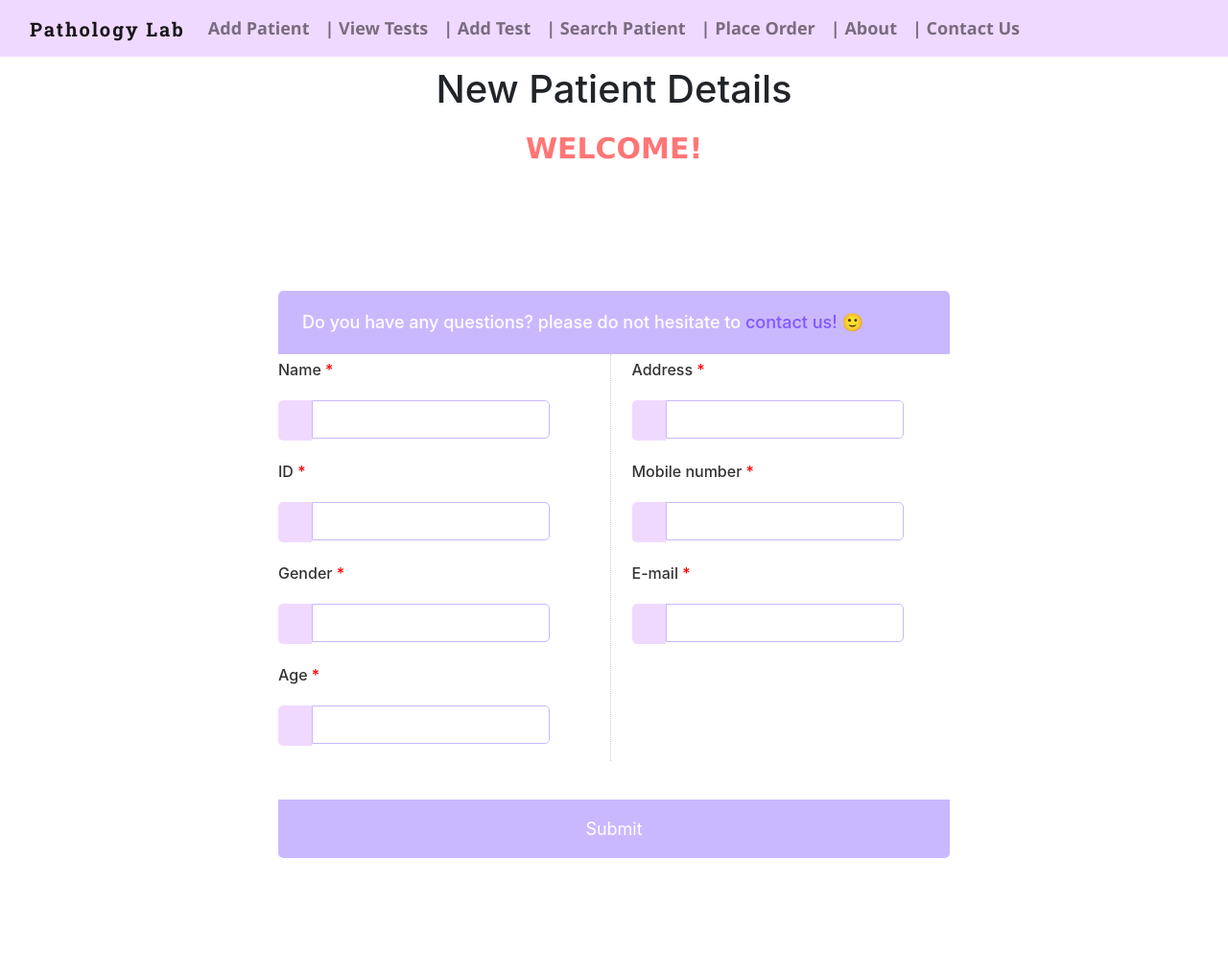
After one commit to InquisitiveMe15/Pathology-Lab-Management-System, a Flask app: page /AddPatient in a window 1280 px wide. The commit adds this page. Shown: the whole page at 96% size. Run offline with Flask 2, Linux system fonts and the light colour scheme; some libraries are stand-ins or nearby versions.

Commit message:
add patient and search completed

```diff
--- a/app.py
+++ b/app.py
@@ -1,55 +1,70 @@
-# import the flask class
-# from flask import Flask, session, render_template, request,make_response,redirect,jsonify
-# # from flask_mysql import MySQL
-# from flaskext.mysql import MySQL
+from flask import Flask, session, render_template, request,make_response,redirect,flash,jsonify
+# from flask_mysql import MySQL
+from flaskext.mysql import MySQL
 
-# # instatiating flask class
-# app=Flask(__name__)
-# mysql = MySQL()
 
-# # configuring MySQL for the web application
-# app.config['MYSQL_DATABASE_USER'] = 'root'    # default user of MySQL to be replaced with appropriate username
-# app.config['MYSQL_DATABASE_PASSWORD'] = 'kanchi123456@' # default passwrod of MySQL to be replaced with appropriate password
-# app.config['MYSQL_DATABASE_DB'] = 'pathology'  # Database name to be replaced with appropriate database name
-# app.config['MYSQL_DATABASE_HOST'] = 'localhost' # default database host of MySQL to be replaced with appropriate database host
-# #initialise mySQL
-# mysql.init_app(app)
-# #creating connection to access data
-# conn = mysql.connect()
-from flask import Flask, render_template, request, jsonify
-from flask_mysqldb import MySQL,MySQLdb
+app=Flask(__name__)
+mysql = MySQL()
 
-app = Flask(__name__)
+# configuring MySQL for the web application
+app.config['MYSQL_DATABASE_USER'] = 'root'
+app.config['MYSQL_DATABASE_PASSWORD'] = 'Thds@19xcNh#20J'
+app.config['MYSQL_DATABASE_DB'] = 'pathology'
+app.config['MYSQL_DATABASE_HOST'] = 'localhost'
+mysql.init_app(app)
+conn = mysql.connect()
+cursor = conn.cursor()
 
-app.config['MYSQL_HOST'] = 'localhost'
-app.config['MYSQL_USER'] = 'root'
-app.config['MYSQL_PASSWORD'] = 'kanchi123456@'
-app.config['MYSQL_DB'] = 'pathology'
-app.config['MYSQL_CURSORCLASS'] = 'DictCursor'
-mysql = MySQL(app)
+
 @app.route('/')
 def home():
-    # return("HELLO!!")
     return render_template("home.html")
+
+@app.route('/addPatientPage')
+def addPatientPage():
+    return render_template("addpatient.html")
+
+@app.route('/AddPatient', methods=['GET', 'POST'])
+def AddPatient():
+    warning = ''
+    if request.method == 'POST' and 'patientId' in request.form and 'name' in request.form and 'gender' in request.form and 'age' in request.form and 'address' in request.form and 'mobileNumber' in request.form and 'email' in request.form:
+        print("YES")
+        patientId = request.form['patientId']
+        name = request.form['name']
+        gender = request.form['gender']
+        age = request.form['age']
+        address = request.form['address']
+        mobileNumber = request.form['mobileNumber']
+        email = request.form['email']
+        cursor.execute(
+            'SELECT * FROM patient WHERE patientId = % s', (patientId,))
+        patient = cursor.fetchone()
+        if patient:
+            warning = "This patient patientId already exists."
+        elif not patientId or not name or not gender or not age or not address or not mobileNumber or not email:
+            warning = 'Please fill all the required details first !'
+        else:
+            cursor.execute('INSERT INTO patient VALUES (%s, % s, % s, % s, %s, %s, %s)',
+                           (patientId, name, gender, age, mobileNumber, email, address))
+            conn.commit()
+            warning = 'Patient added successfully ! '
+    return render_template('addpatient.html', warning=warning)
+
 @app.route("/ajaxlivesearch",methods=["POST","GET"])
 def ajaxlivesearch():
-    cur = mysql.connection.cursor(MySQLdb.cursors.DictCursor)
+    # cursor = conn.cursor(MySQLdb.cursors.DictCursor)
     if request.method == 'POST':
         search_word = request.form['query']
-        print(search_word)
+        # print(search_word)
         if search_word == '':
             query = "SELECT * from patient ORDER BY patientId"
-            cur.execute(query)
-            patient = cur.fetchall()
+            cursor.execute(query)
+            numrows = int(cursor.rowcount)
+            patient = cursor.fetchall()
         else:
             query = "SELECT * from patient WHERE name LIKE '%{}%'  ORDER BY patientId DESC LIMIT 20".format(search_word)
-            cur.execute(query)
-            numrows = int(cur.rowcount)
-            patient = cur.fetchall()
+            cursor.execute(query)
+            numrows = int(cursor.rowcount)
+            patient = cursor.fetchall()
 
     return jsonify({'htmlresponse': render_template('response.html', patient=patient, numrows=numrows)})
-
-
-
-if __name__ == '__main__':
-    app.run(debug=True)
--- /dev/null
+++ b/static/addpatient.css
@@ -0,0 +1,164 @@
+body {
+    margin: auto;
+    background: #f8f0fc;
+    font-family: 'Open Sans', sans-serif;
+  }
+  .navbar{
+    margin-top: 0px;
+    position: sticky;
+    top: 0;
+    z-index: 2;
+  }
+  .navbar-light .navbar-brand {
+    color: rgb(145,0,255);
+  }
+  .navbar-brand{
+    font-family: 'Roboto Slab', serif;
+    font-size:1.7rem;
+    font-weight:900;
+    letter-spacing:2px;
+  }
+  li a{
+    font-family:'Segoe UI', Tahoma, Geneva, Verdana, sans-serif;
+    font-size: large;
+    font-weight: 700;
+  }
+
+  .greet p {
+    font-size: 30px;
+    font-family:Verdana, Geneva, Tahoma, sans-serif;
+    text-align:center;
+    color:rgb(255, 118, 118);
+    text-transform:none;
+    font-weight:600;
+    margin-top:2px
+  }
+
+  form h1 {
+    font-size: 18px;
+    background: #CAB8FF none repeat scroll 0% 0%;
+    color: rgb(255, 255, 255);
+    padding: 22px 25px;
+    border-radius: 5px 5px 0px 0px;
+    margin: auto;
+    text-shadow: none;
+    text-align:left
+  }
+
+  form {
+    border-radius: 5px;
+    max-width:700px;
+    width:100%;
+    margin: 5% auto;
+    background-color: #FFFFFF;
+    overflow: hidden;
+  }
+
+  p span {
+    color: #F00;
+  }
+
+  p {
+    margin: 0px;
+    font-weight: 500;
+    line-height: 2;
+    color:#333;
+  }
+
+  h1 {
+    text-align:center;
+    text-shadow: 1px 1px 0px #FFF;
+    margin:50px 0px 0px 0px
+  }
+
+  input {
+    border-radius: 0px 5px 5px 0px;
+    border: 1px solid #CAB8FF;
+    margin-bottom: 15px;
+    width: 75%;
+    height: 40px;
+    float: left;
+    padding: 0px 15px;
+  }
+
+
+  a:link{
+    color: #8157ff;
+    text-decoration: none;
+  }
+  a:hover {
+    color: hotpink;
+    text-decoration: underline;
+  }
+  a:active {
+    color: green;
+  }
+
+
+
+  .form-group {
+    overflow: hidden;
+    clear: both;
+  }
+
+  .icon-case {
+    width: 35px;
+    float: left;
+    border-radius: 5px 0px 0px 5px;
+    background: #F0D9FF;
+    height:42px;
+    position: relative;
+    text-align: center;
+    line-height:40px;
+  }
+
+  i {
+    color:#555;
+  }
+
+  .contentform {
+    padding: 40px 20px;
+    font-family: -apple-system, BlinkMacSystemFont, 'Segoe UI', Roboto, Oxygen, Ubuntu, Cantarell, 'Open Sans', 'Helvetica Neue', sans-serif;
+  }
+
+  .button-contact{
+    background-color: #CAB8FF;
+    color: #FFF;
+    text-align: center;
+    width: 100%;
+    border:0;
+    padding: 17px 25px;
+    border-radius: 0px 0px 5px 5px;
+    cursor: pointer;
+    margin-top: 40px;
+    font-size: 18px;
+  }
+
+  .leftcontact {
+    width:49.5%;
+    float:left;
+    border-right: 1px dotted #CCC;
+    box-sizing: border-box;
+    padding: 0px 15px 0px 0px;
+  }
+
+  .rightcontact {
+    width:49.5%;
+    float:right;
+    box-sizing: border-box;
+    padding: 0px 0px 0px 15px;
+  }
+
+  #sendmessage{
+      font-size: 30px;
+      font-weight: 600;
+      font-family: 'Lucida Sans', 'Lucida Sans Regular', 'Lucida Grande', 'Lucida Sans Unicode', Geneva, Verdana, sans-serif;
+      text-align: center;
+      color: chartreuse;
+      margin-top: 5px;
+      margin-bottom: 5px;
+  }
+
+  .heading{
+    margin-top: 10px;
+  }
--- /dev/null
+++ b/templates/addpatient.html
@@ -0,0 +1,125 @@
+<!DOCTYPE html>
+<html lang="en">
+
+<head>
+    <meta charset="UTF-8">
+    <meta http-equiv="X-UA-Compatible" content="IE=edge">
+    <meta name="viewport" content="width=device-width, initial-scale=1.0">
+    <title>Add Patient</title>
+    <link rel="stylesheet" href="{{url_for('static',filename='addpatient.css')}}">
+    <link href="https://cdn.jsdelivr.net/npm/bootstrap@5.1.3/dist/css/bootstrap.min.css" rel="stylesheet"
+    integrity="sha384-1BmE4kWBq78iYhFldvKuhfTAU6auU8tT94WrHftjDbrCEXSU1oBoqyl2QvZ6jIW3" crossorigin="anonymous">
+  <link rel="preconnect" href="https://fonts.googleapis.com">
+  <link rel="preconnect" href="https://fonts.gstatic.com" crossorigin>
+  <link
+    href="https://fonts.googleapis.com/css2?family=Architects+Daughter&family=Noto+Sans+Mono:wght@300&family=Roboto+Slab:wght@700&display=swap"
+    rel="stylesheet">
+  <link href="https://maxcdn.bootstrapcdn.com/bootstrap/4.1.1/css/bootstrap.min.css" rel="stylesheet"
+    id="bootstrap-css">
+</head>
+
+<body>
+    <!-- navbar -->
+  <nav class="navbar navbar-expand-lg navbar-light" style="background-color:#F0D9FF;">
+    <div class="container-fluid">
+      <a class="navbar-brand" href="{{ url_for('home') }}">Pathology Lab</a>
+      <button class="navbar-toggler" type="button" data-bs-toggle="collapse" data-bs-target="#navbarNavDropdown"
+        aria-controls="navbarNavDropdown" aria-expanded="false" aria-label="Toggle navigation">
+        <span class="navbar-toggler-icon"></span>
+      </button>
+      <div class="collapse navbar-collapse" id="navbarNavDropdown">
+        <ul class="navbar-nav">
+          <li class="nav-item">
+            <a class="nav-link" href="{{ url_for('addPatientPage') }}">Add Patient</a>
+          </li>
+          <li class="nav-item">
+            <a class="nav-link" href="#">| View Tests</a>
+          </li>
+          <li class="nav-item">
+            <a class="nav-link" href="#">| Add Test</a>
+          </li>
+          <li class="nav-item">
+            <a class="nav-link" href="#">| Search Patient</a>
+          </li>
+          <li class="nav-item">
+            <a class="nav-link" href="#">| Place Order</a>
+          </li>
+          <li class="nav-item">
+            <a class="nav-link" href="#">| About</a>
+          </li>
+          <li class="nav-item">
+            <a class="nav-link" href="#">| Contact Us</a>
+          </li>
+        </ul>
+      </div>
+    </div>
+  </nav>
+
+    <h1 class="heading">New Patient Details</h1>
+    <div class="greet">
+        <p>WELCOME!</p>
+    </div>
+    <div id="sendmessage">
+        <div>{{ warning }}</div>
+    </div>
+
+    <div class="contentform">
+        <form method="POST" action="{{ url_for('AddPatient')}}" id="form" class="form">
+            <h1>Do you have any questions? please do not hesitate to <a href="#">contact us!</a> 🙂</h1>
+
+            <div class="leftcontact">
+
+                <div class="form-group">
+                    <p>Name <span>*</span></p>
+                    <span class="icon-case"><i class="fa fa-user"></i></span>
+                    <input type="text" name="name" id="name" data-rule="required" />
+                </div>
+
+                <div class="form-group">
+                    <p>ID <span>*</span></p>
+                    <span class="icon-case"><i class="fa fa-map-marker"></i></span>
+                    <input type="text" name="patientId" id="patientId" data-rule="required" />
+                </div>
+
+                <div class="form-group">
+                    <p>Gender <span>*</span></p>
+                    <span class="icon-case"><i class="fa fa-home"></i></span>
+                    <input type="text" name="gender" id="gender" data-rule="required" />
+                </div>
+
+                <div class="form-group">
+                    <p>Age <span>*</span></p>
+                    <span class="icon-case"><i class="fa fa-location-arrow"></i></span>
+                    <input type="text" name="age" id="age" data-rule="required" />
+                </div>
+
+            </div>
+
+            <div class="rightcontact">
+
+                <div class="form-group">
+                    <p>Address <span>*</span></p>
+                    <span class="icon-case"><i class="fa fa-building-o"></i></span>
+                    <input type="text" name="address" id="address" data-rule="required" />
+                </div>
+
+                <div class="form-group">
+                    <p>Mobile number <span>*</span></p>
+                    <span class="icon-case"><i class="fa fa-phone"></i></span>
+                    <input type="text" name="mobileNumber" id="mobileNumber" data-rule="maxlen:10" />
+                </div>
+
+                <div class="form-group">
+                    <p>E-mail <span>*</span></p>
+                    <span class="icon-case"><i class="fa fa-envelope-o"></i></span>
+                    <input type="email" name="email" id="email" data-rule="email" />
+                </div>
+            </div>
+
+            <button type="submit" class="button-contact">Submit</button>
+        </div>
+    </form>
+
+</body>
+
+</html>
```
Also changed, not shown: sql_queries.sql (added, +50 -0 lines), static/home.css (+65 -6 lines), templates/home.html (+57 -56 lines), templates/response.html (+10 -1 lines).
